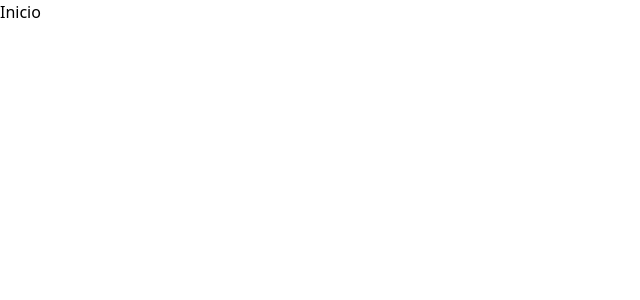
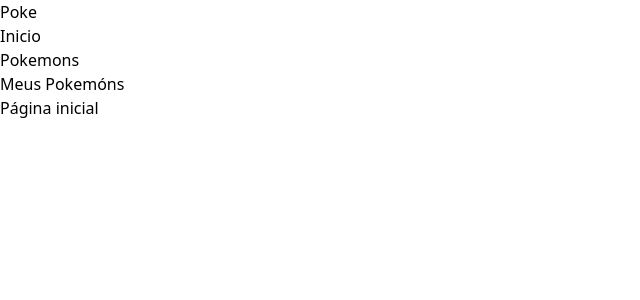
Before and after one commit to Carlos-Eduardo-Rabelo/pokemon, a Next.js app: page / in a window 1280 px wide. Shown: the top 300 px of the page, without its empty margins (0-640 px from the left). Built offline with nearby package versions, Linux system fonts and the light colour scheme.

Commit message:
Cabecalho inicial criado

```diff
--- a/src/app/layout.tsx
+++ b/src/app/layout.tsx
@@ -1,5 +1,6 @@
 import type { Metadata } from "next";
 import "./globals.css";
+import Cabecalho from "@/components/Cabecalho/Cabecalho";
 
 export const metadata: Metadata = {
   title: "Meu Pokémon",
@@ -14,6 +15,7 @@
   return (
     <html lang="pt-br">
       <body>
+        <Cabecalho/>
         {children}
       </body>
     </html>
--- a/src/app/page.tsx
+++ b/src/app/page.tsx
@@ -1,9 +1,12 @@
 export default function Home() {
   return(
     <div>
-      <h1>
-        Inicio
-      </h1>
+      <div>
+        <h1>
+          Página inicial
+        </h1>
     </div>
+    </div>
+
   )
 }
--- /dev/null
+++ b/src/components/Cabecalho/Cabecalho.tsx
@@ -0,0 +1,11 @@
+import Menu from "../Menu/Menu";
+
+export default function Cabecalho(){
+    return(
+        <div>
+            <h1>Poke</h1>
+            <Menu/>
+        </div>
+
+    )
+}
--- /dev/null
+++ b/src/components/Menu/Menu.tsx
@@ -0,0 +1,11 @@
+export default function Menu(){
+    return(
+        <nav>
+            <ul>
+                <li>Inicio</li>
+                <li>Pokemons</li>
+                <li>Meus Pokemóns</li>
+            </ul>
+        </nav>
+    )
+}
```
